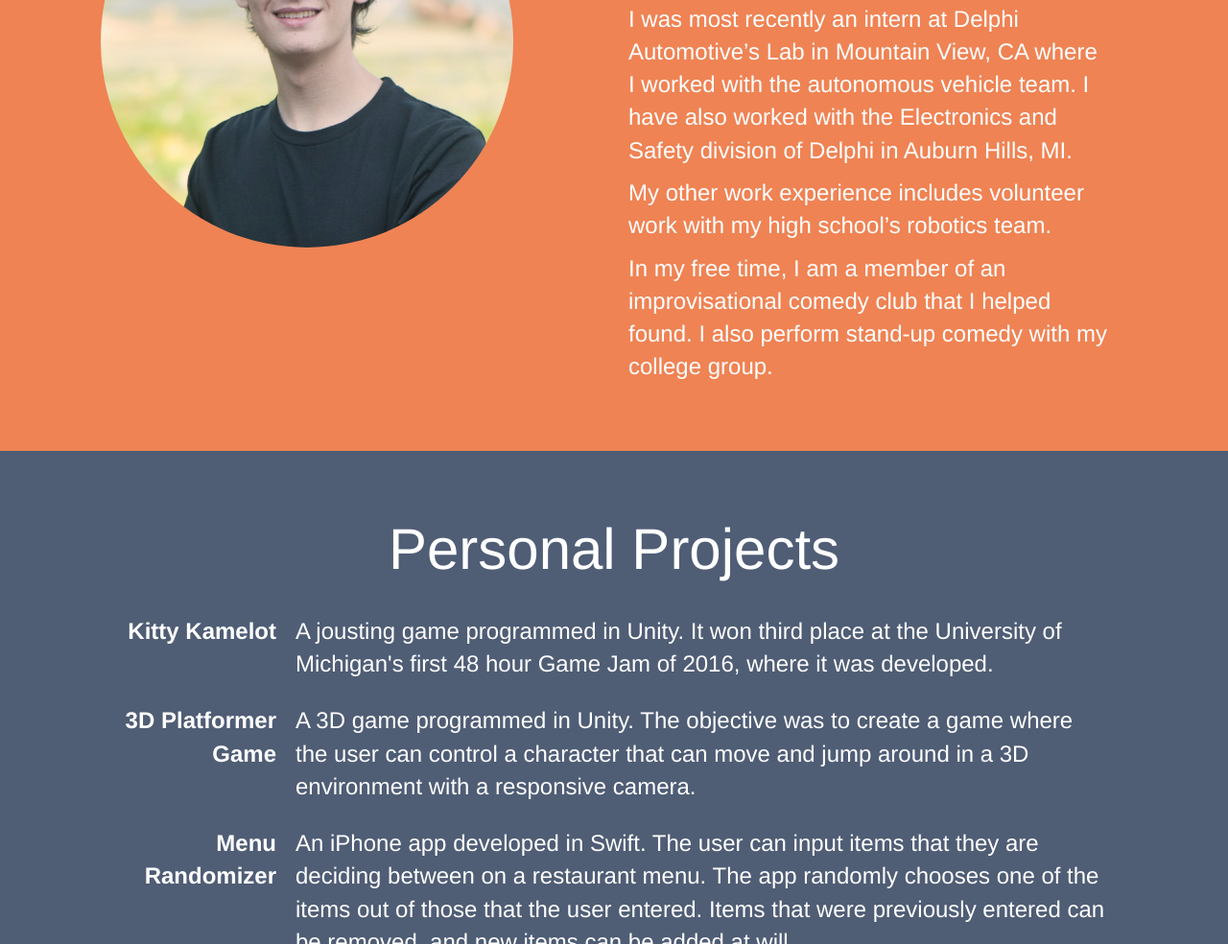
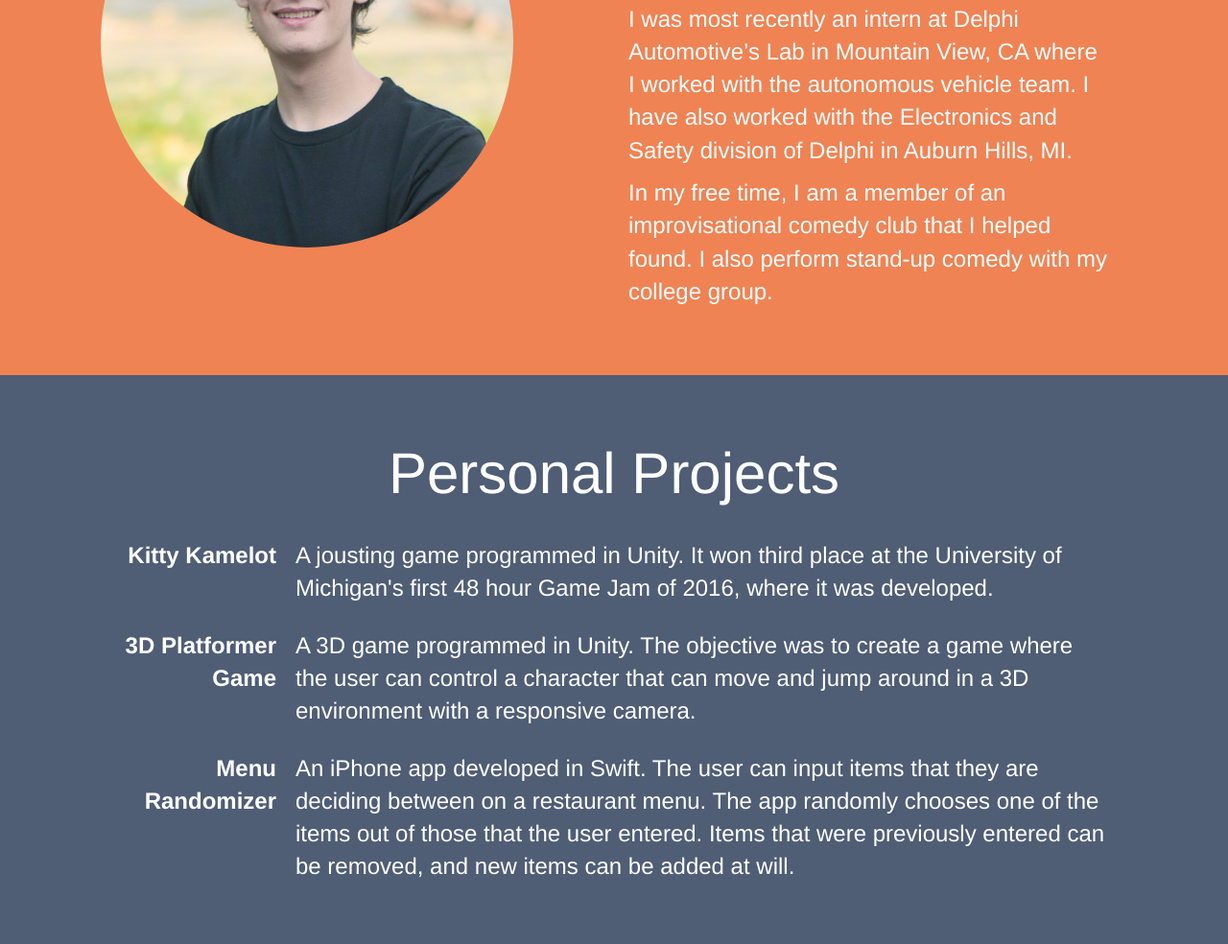
Before and after one commit to Jlspige/Jlspige.github.io, a plain HTML site: page index.html in a window 1280 px wide. Shown: the part 1022-2006 px from the top of the page at 96% size. Drawn offline with nearby package versions, Linux system fonts and the light colour scheme.

Commit message:
Slight text change
Slight change to the about me section.

```diff
--- a/index.html
+++ b/index.html
@@ -292,7 +292,6 @@
 			<h2 style = "text-align:left;">About Me</h2>
 			<p>I am a computer science engineer who goes to the University of Michigan in Ann Arbor.</p>
 			<p>I was most recently an intern at Delphi Automotive’s Lab in Mountain View, CA where I worked with the autonomous vehicle team. I have also worked with the Electronics and Safety division of Delphi in Auburn Hills, MI.
-			<p>My other work experience includes volunteer work with my high school’s robotics team.</p>
 			<p>In my free time, I am a member of an improvisational comedy club that I helped found. I also perform stand-up comedy with my college group.</p>
 		</div>
 	</div>
```
Also changed, not shown: 1 other file.
